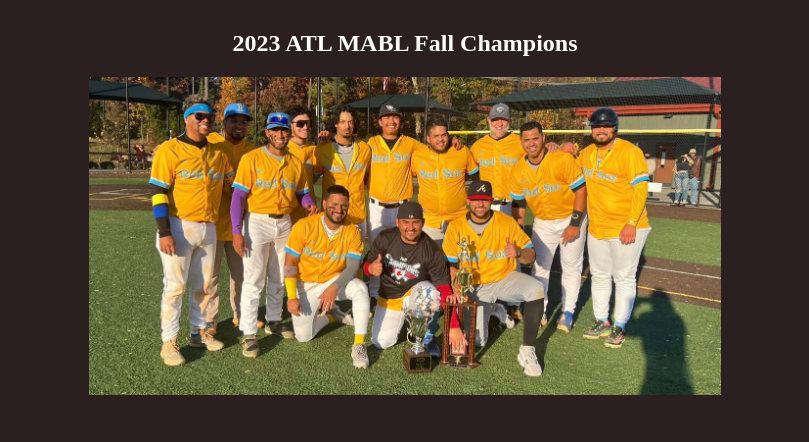
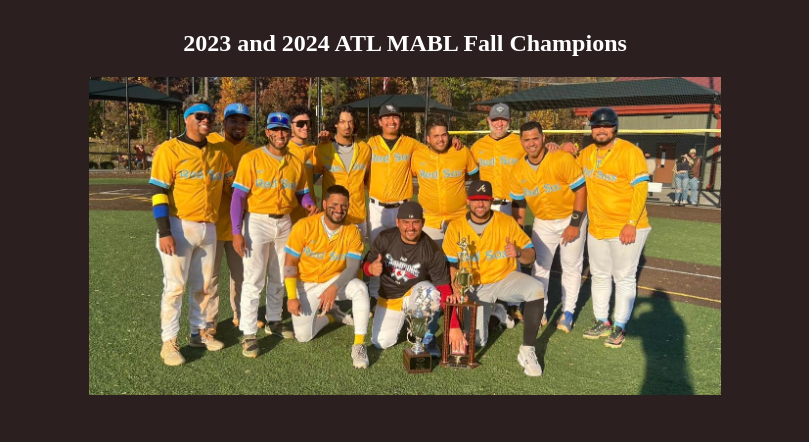
Before and after one commit to Antelope5/RedSoxAtlantaMABL, a plain HTML site: page index.html in a window 1280 px wide. Shown: the part 307-749 px from the top of the page, without its empty margins (235-1044 px from the left). Drawn offline with Linux system fonts and the light colour scheme.

Commit message:
Update index.html

```diff
--- a/index.html
+++ b/index.html
@@ -13,7 +13,7 @@
 
     <img class ="Logo-pic" src="Images/RedSoxLogo.png" alt="">
     <h1>Red Sox Atlanta MABL Homepage</h1>
-    <h2>2023 ATL MABL Fall Champions</h2>
+    <h2>2023 and 2024 ATL MABL Fall Champions</h2>
     <img class="team-pic" src="Images/2024FallChamps.jpg" alt = "MABL Red Sox">
     <img class="team-pic" src="Images/FallChamps.JPG" alt = "MABL Red Sox">
     <img class = "team-pic" src="Images/RedSox2023Fall.JPG" alt="MABL Red Sox 2023">
```
